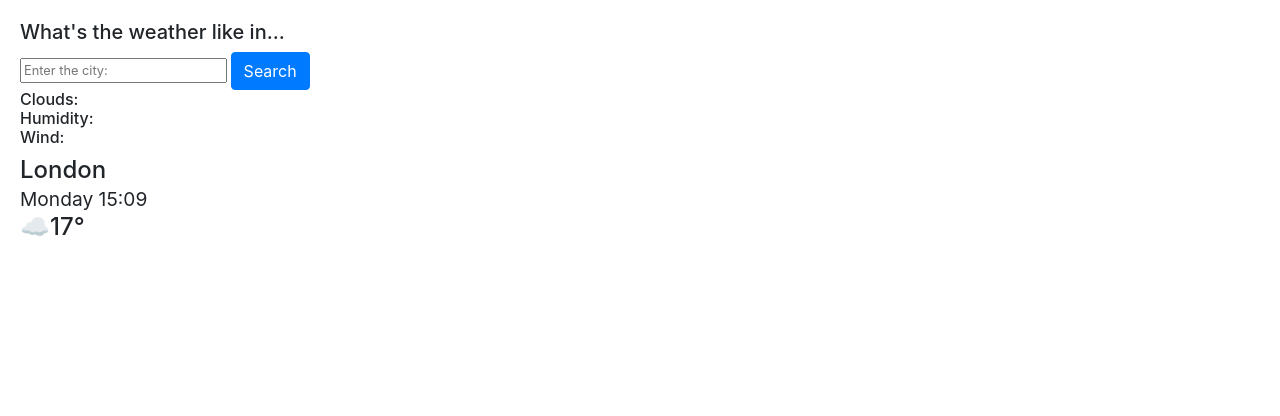
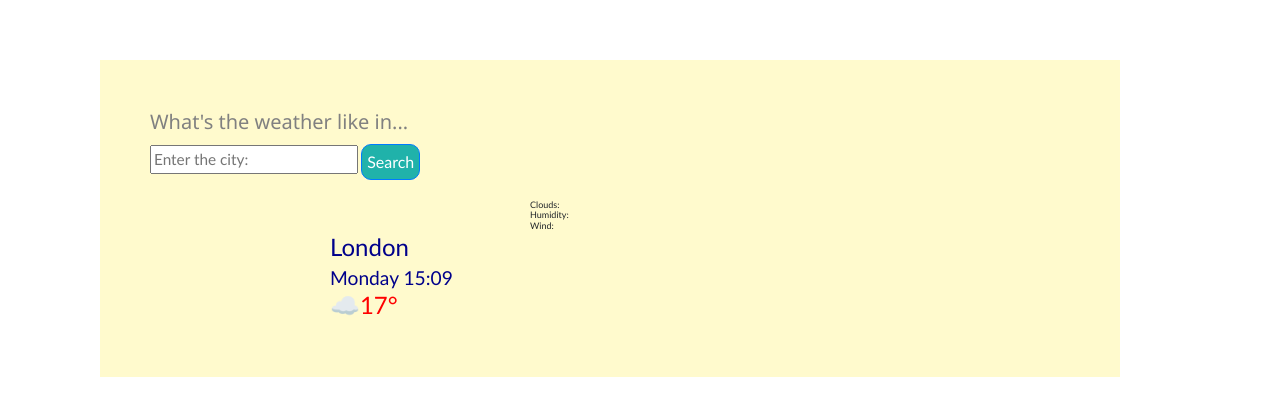
Before and after one commit to Shahbi88/Rihabweatherapp, a website built with Parcel: page index.html in a window 1280 px wide. Built offline with nearby package versions, Linux system fonts and the light colour scheme.

Commit message:
fixed " issue

```diff
--- a/index.html
+++ b/index.html
@@ -10,7 +10,7 @@
     <title>Rihab's Weather App</title>
     <meta charset="UTF-8" />
     <script src="https://unpkg.com/axios/dist/axios.min.js"></script>
-      <link rel="stylesheet" href= “styles.css"/>
+      <link rel="stylesheet" href= "styles.css"/>
   </head>
 
   <body>
```
